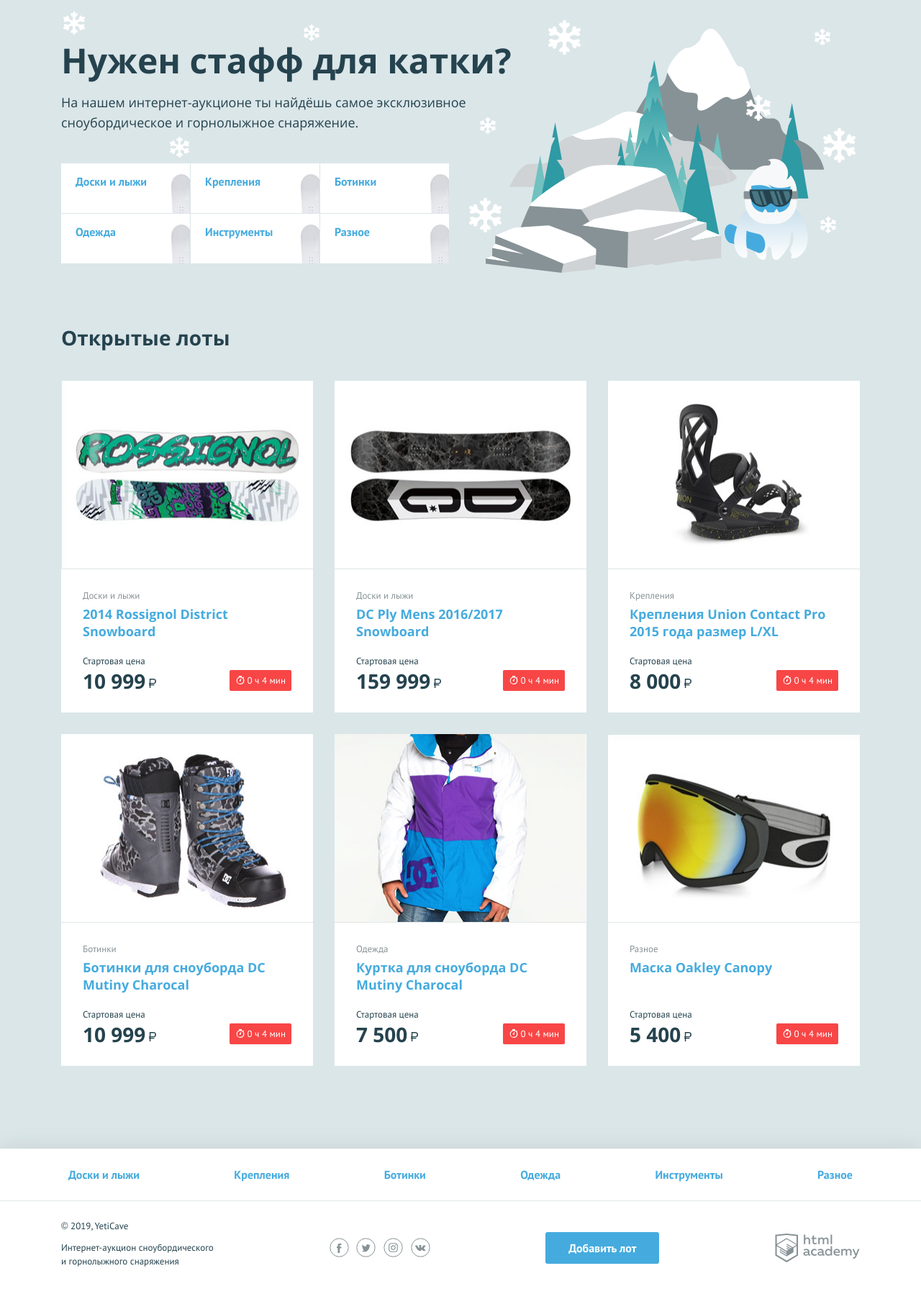
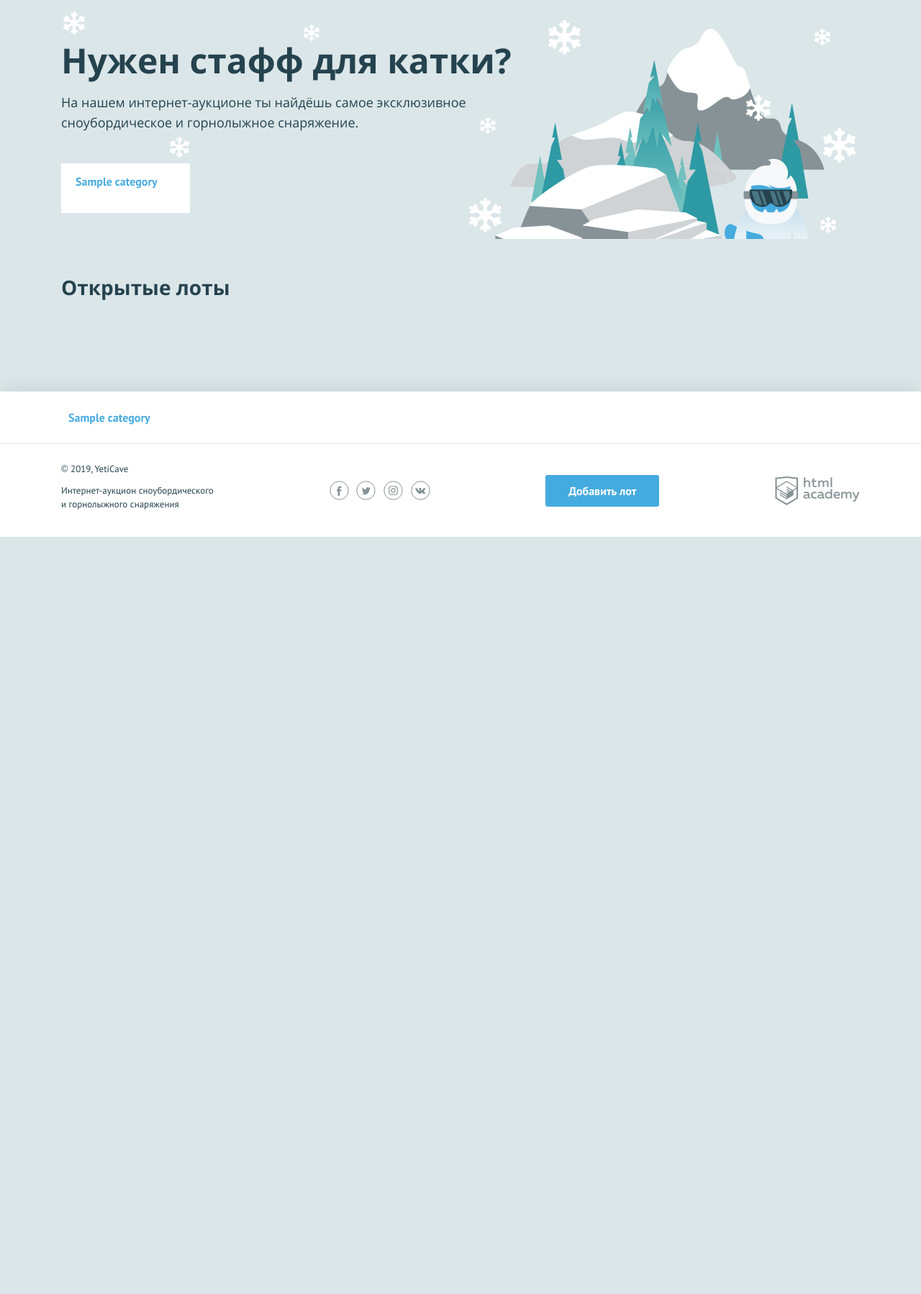
Before and after one commit to Marina-Sidorkina/185248-yeticave-9, a PHP site: page / in a window 1280 px wide. Shown: the part 107-1905 px from the top of the page at 72% size. After the commit the page ends 853 px from the top, so only its background shows below. Run offline with PHP 8.4, Linux system fonts and the light colour scheme; tables that the repository leaves empty hold one stand-in row (values such as "Sample post").

Commit message:
Add work with MySQL from php.

```diff
--- a/data/general.php
+++ /dev/null
@@ -1,3 +0,0 @@
-<?php
-$categories = ["Доски и лыжи", "Крепления", "Ботинки", "Одежда", "Инструменты", "Разное"];
-?>
--- a/data/main.php
+++ /dev/null
@@ -1,52 +0,0 @@
-<?php
-$expirationDate = strtotime("tomorrow");
-$timeLeft = $expirationDate - time();
-$hours_left = floor($timeLeft / 3600);
-$minutes_left = floor(($timeLeft % 3600) / 60);
-$expiringMark = ($hours_left <= 1) ? "timer--finishing" : null;
-
-$adverts = [
-    [
-        "title" => "2014 Rossignol District Snowboard",
-        "category" => "Доски и лыжи",
-        "price" => "10999",
-        "url" => "img/lot-1.jpg",
-        "expirationDate" => $expirationDate
-    ],
-    [
-        "title" => "DC Ply Mens 2016/2017 Snowboard",
-        "category" => "Доски и лыжи",
-        "price" => "159999",
-        "url" => "img/lot-2.jpg",
-        "expirationDate" => $expirationDate
-    ],
-    [
-        "title" => "Крепления Union Contact Pro 2015 года размер L/XL",
-        "category" => "Крепления",
-        "price" => "8000",
-        "url" => "img/lot-3.jpg",
-        "expirationDate" => $expirationDate
-    ],
-    [
-        "title" => "Ботинки для сноуборда DC Mutiny Charocal",
-        "category" => "Ботинки",
-        "price" => "10999",
-        "url" => "img/lot-4.jpg",
-        "expirationDate" => $expirationDate
-    ],
-    [
-        "title" => "Куртка для сноуборда DC Mutiny Charocal",
-        "category" => "Одежда",
-        "price" => "7500",
-        "url" => "img/lot-5.jpg",
-        "expirationDate" => $expirationDate
-    ],
-    [
-        "title" => "Маска Oakley Canopy",
-        "category" => "Разное",
-        "price" => "5400",
-        "url" => "img/lot-6.jpg",
-        "expirationDate" => $expirationDate
-    ]
-];
-?>
--- a/helpers.php
+++ b/helpers.php
@@ -150,3 +150,15 @@
    }
    return $result;
 }
+
+function getTimeParams($expirationDate) {
+  $timeLeft = strtotime($expirationDate) - time();
+  $hours_left = floor($timeLeft / 3600);
+  $minutes_left = floor(($timeLeft % 3600) / 60);
+  $expiringMark = ($hours_left <= 1) ? "timer--finishing" : null;
+  return [
+      "hours_left" => $hours_left,
+      "minutes_left" => $minutes_left,
+      "expiringMark" => $expiringMark
+  ];
+}
--- a/index.php
+++ b/index.php
@@ -1,16 +1,42 @@
 <?php
-require_once "data/main.php";
 require_once "helpers.php";
-require_once "data/general.php";
 require_once "data/layout.php";
 
-$content = include_template("main.php", [
-    "categories" => $categories,
-    "adverts" => $adverts,
-    "hours_left" => $hours_left,
-    "minutes_left" => $minutes_left,
-    "expiringMark" => $expiringMark
-]);
+$link = mysqli_connect("localhost", "root", "", "yeti");
+mysqli_set_charset($link, "utf8");
+
+if (!$link) {
+  $error = mysqli_connect_error();
+  $content = include_template("error.php", ["error" => $error]);
+} else {
+
+  $sql = 'SELECT id, title, char_code FROM categories';
+  $result = mysqli_query($link, $sql);
+
+  if ($result) {
+    $categories = mysqli_fetch_all($result, MYSQLI_ASSOC);
+  } else {
+    $error = mysqli_error($link);
+    $content = include_template("error.php", ["error" => $error]);
+  }
+
+  $sql = 'SELECT c.title "category", l.title "title", l.price "price", l.picture_url "url", l.expired_at "expirationDate" FROM lots l
+    JOIN categories c ON l.category_id = c.id
+    WHERE NOW() < l.expired_at AND l.winner_id IS NULL
+    ORDER BY l.created_at DESC';
+  $result = mysqli_query($link, $sql);
+
+  if ($result) {
+    $adverts = mysqli_fetch_all($result, MYSQLI_ASSOC);
+    $content = include_template("main.php", [
+        "categories" => $categories,
+        "adverts" => $adverts
+    ]);
+  }
+  else {
+    $content = include_template("error.php", ["error" => mysqli_error($link)]);
+  }
+}
 
 $layout = include_template("layout.php", [
     "content" => $content,
--- a/queries.sql
+++ b/queries.sql
@@ -70,9 +70,9 @@
     5000,
     2,
     4,
-    1,
-    '2019-01-05 07:30',
-    '2019-05-05 07:30'
+    NULL,
+    '2019-04-05 07:30',
+    '2019-07-05 07:30'
   ),
   (
     'Маска Oakley Canopy',
--- a/templates/layout.php
+++ b/templates/layout.php
@@ -52,7 +52,7 @@
         <ul class="nav__list container">
         <?php foreach ($categories as $value): ?>
             <li class="nav__item">
-                <a href="pages/all-lots.html"><?=$value; ?></a>
+                <a href="pages/all-lots.html"><?=$value["title"]; ?></a>
             </li>
         <?php endforeach; ?>
         </ul>
--- a/templates/main.php
+++ b/templates/main.php
@@ -3,8 +3,8 @@
     <p class="promo__text">На нашем интернет-аукционе ты найдёшь самое эксклюзивное сноубордическое и горнолыжное снаряжение.</p>
     <ul class="promo__list">
     <?php foreach ($categories as $value): ?>
-        <li class="promo__item promo__item--boards">
-            <a class="promo__link" href="pages/all-lots.html"><?=htmlspecialchars($value); ?></a>
+        <li class="promo__item promo__item--<?=htmlspecialchars($value["char_code"]); ?>">
+            <a class="promo__link" href="pages/all-lots.html"><?=htmlspecialchars($value["title"]); ?></a>
         </li>
     <?php endforeach; ?>
     </ul>
@@ -27,8 +27,8 @@
                         <span class="lot__amount">Стартовая цена</span>
                         <span class="lot__cost"><?=htmlspecialchars(formatPrice($value["price"])); ?><b class='rub'>р</b></span>
                     </div>
-                    <div class="lot__timer timer <?=$expiringMark; ?>">
-                        <?=$hours_left; ?> ч <?=$minutes_left; ?> мин
+                    <div class="lot__timer timer <?=getTimeParams($value["expirationDate"])["expiringMark"]; ?>">
+                        <?=getTimeParams($value["expirationDate"])["hours_left"]; ?> ч <?=getTimeParams($value["expirationDate"])["minutes_left"]; ?> мин
                     </div>
                 </div>
             </div>
```
